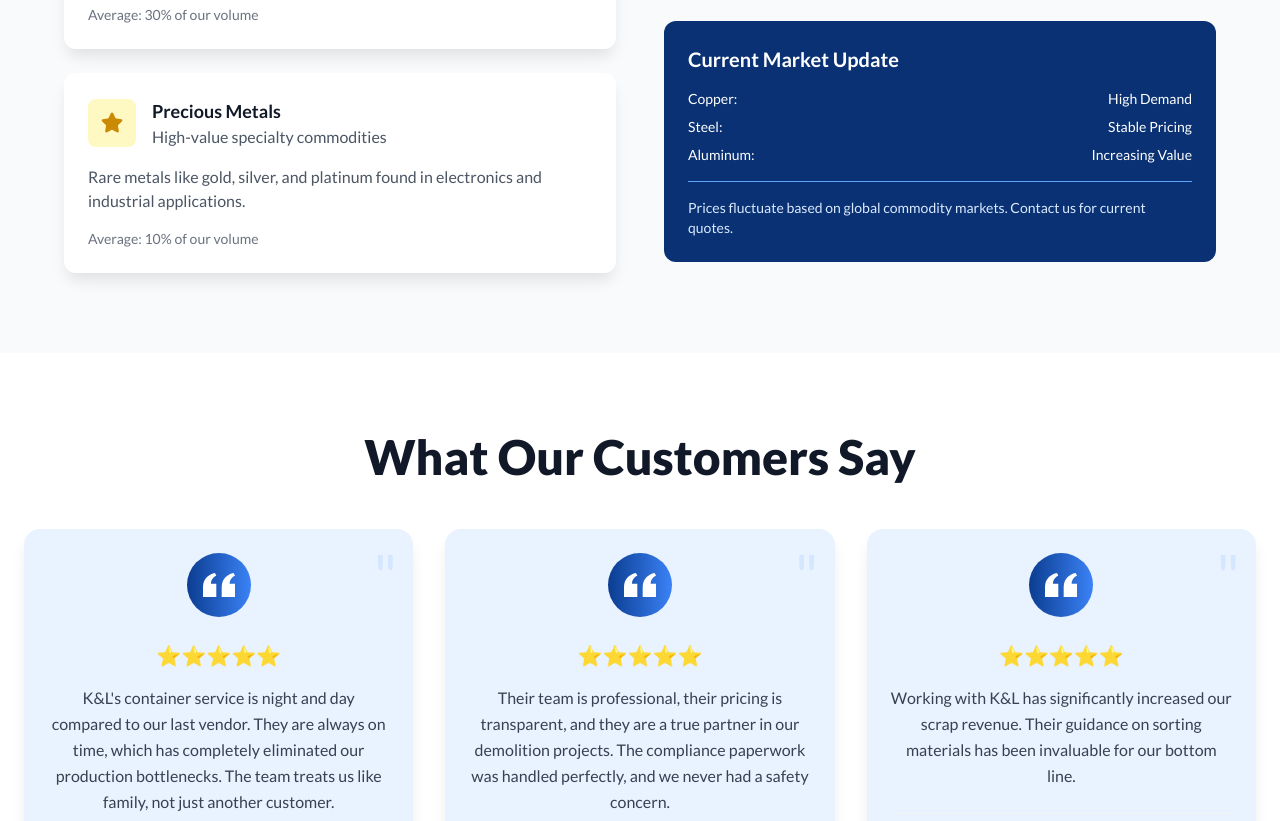
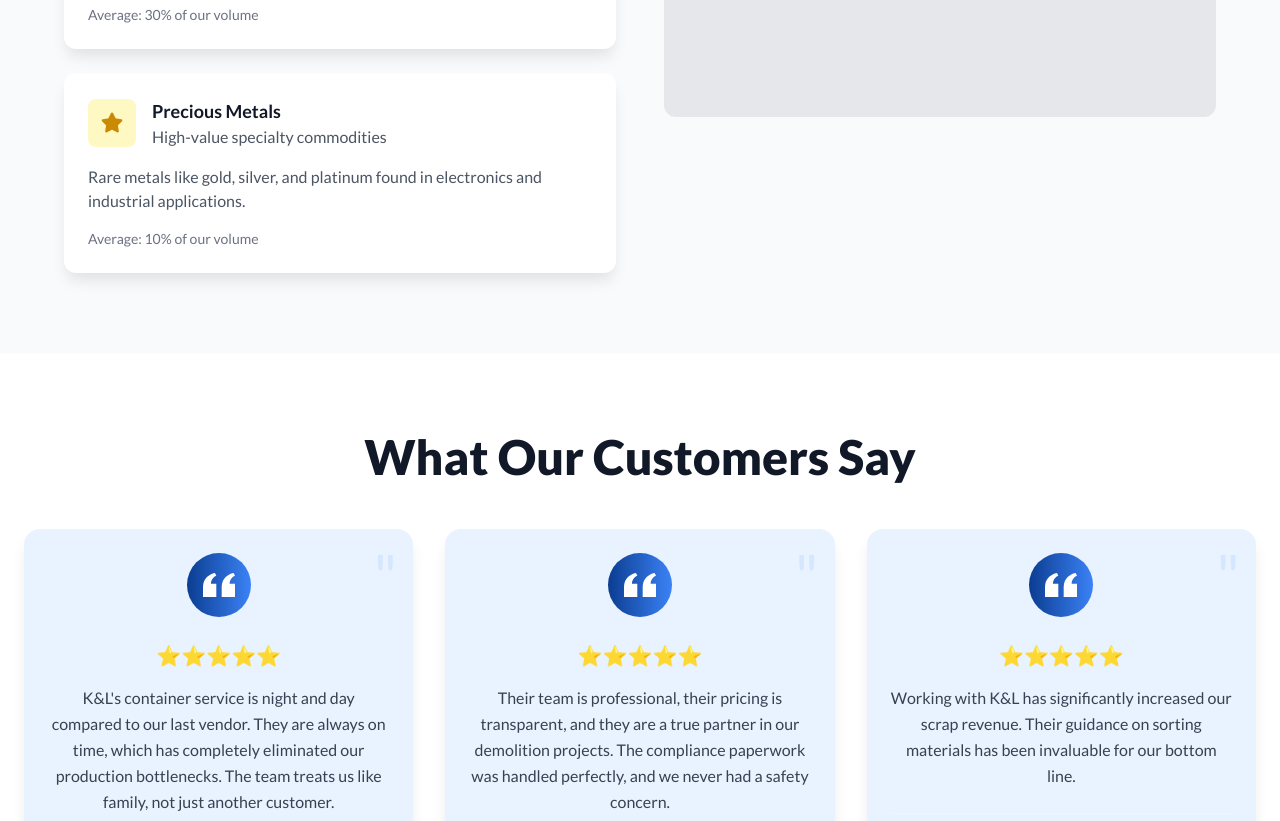
Before and after one commit to kyletbuzbee/KL-Recycling-Website, a plain HTML site: page docs/index.html in a window 1280 px wide. Shown: the part 1703-2524 px from the top of the page. Drawn offline with nearby package versions, Linux system fonts and the light colour scheme.

Commit message:
Remove Current Market Update section from home page

```diff
--- a/docs/index.html
+++ b/docs/index.html
@@ -332,26 +332,7 @@
           </div>
         </div>
 
-        <div class="bg-royal-blue-600 text-white p-6 rounded-xl">
-          <h3 class="text-xl font-bold mb-4">Current Market Update</h3>
-          <div class="space-y-2 text-sm">
-            <div class="flex justify-between">
-              <span>Copper:</span>
-              <span>High Demand</span>
-            </div>
-            <div class="flex justify-between">
-              <span>Steel:</span>
-              <span>Stable Pricing</span>
-            </div>
-            <div class="flex justify-between">
-              <span>Aluminum:</span>
-              <span>Increasing Value</span>
-            </div>
-          </div>
-          <div class="mt-4 pt-4 border-t border-blue-400">
-            <p class="text-sm text-blue-100">Prices fluctuate based on global commodity markets. Contact us for current quotes.</p>
-          </div>
-        </div>
+
       </div>
     </div>
   </div>
```
